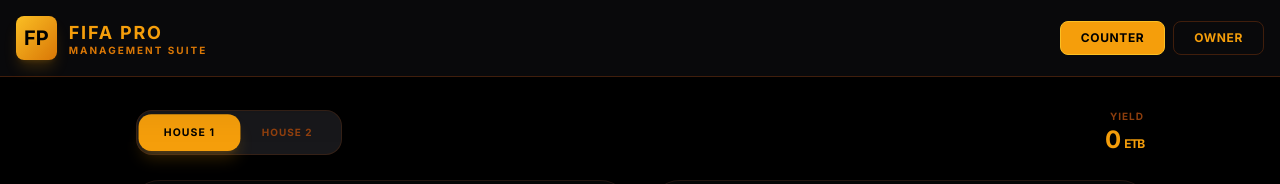
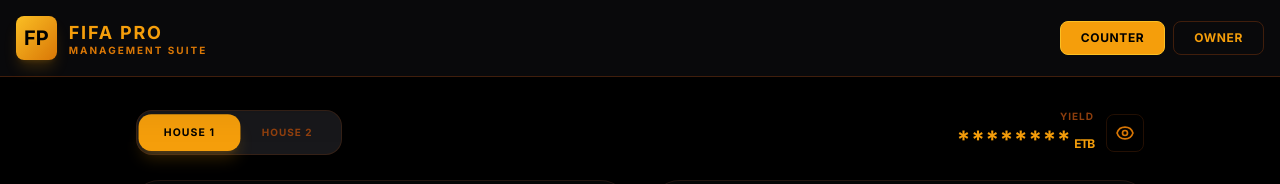
Before and after one commit to samlnz/PS-controller, a React (Vite) app: page / in a window 1280 px wide. Shown: the top 184 px of the page. Built offline with nearby package versions, Linux system fonts and the light colour scheme; no server answers.

Commit message:
Add files via upload

```diff
--- a/pages/WorkerApp.tsx
+++ b/pages/WorkerApp.tsx
@@ -11,6 +11,7 @@ const WorkerApp: React.FC = () => {
   const [isCapturing, setIsCapturing] = useState(false);
   const [permissionError, setPermissionError] = useState<string | null>(null);
   const [showMissedAlert, setShowMissedAlert] = useState(false);
+  const [isYieldVisible, setIsYieldVisible] = useState(false);
 
   const lastAcknowledgedRequestRef = useRef<number>(parseInt(localStorage.getItem('fifa_last_ack_request') || '0'));
   const videoRef = useRef<HTMLVideoElement>(null);
@@ -24,6 +25,17 @@ const WorkerApp: React.FC = () => {
   const audioContextRef = useRef<AudioContext | null>(null);
   const audioStreamRef = useRef<MediaStream | null>(null);
   const isAudioStreaming = useRef(false);
+
+  // Auto-hide yield after 10 seconds
+  useEffect(() => {
+    let timer: number;
+    if (isYieldVisible) {
+      timer = window.setTimeout(() => {
+        setIsYieldVisible(false);
+      }, 10000);
+    }
+    return () => clearTimeout(timer);
+  }, [isYieldVisible]);
 
   const encode = (bytes: Uint8Array) => {
     let binary = '';
@@ -364,9 +376,29 @@ const WorkerApp: React.FC = () => {
             </button>
           ))}
         </div>
-        <div className="text-right">
-          <p className="text-[10px] text-amber-800 font-black uppercase tracking-widest">Yield</p>
-          <p className="text-2xl font-black text-amber-500 tracking-tighter">{hStats.revenue.toLocaleString()} <span className="text-xs">ETB</span></p>
+        <div className="text-right flex items-center gap-3">
+          <div className="text-right">
+            <p className="text-[10px] text-amber-800 font-black uppercase tracking-widest">Yield</p>
+            <p className="text-2xl font-black text-amber-500 tracking-tighter tabular-nums">
+              {isYieldVisible ? hStats.revenue.toLocaleString() : '********'}
+              <span className="text-xs ml-1">ETB</span>
+            </p>
+          </div>
+          <button
+            onClick={() => setIsYieldVisible(!isYieldVisible)}
+            className={`p-2 rounded-lg transition-all border ${isYieldVisible ? 'bg-amber-500 text-black border-amber-400' : 'text-amber-600 border-amber-900/30 hover:border-amber-500 hover:bg-amber-500/5'}`}
+          >
+            {isYieldVisible ? (
+              <svg className="w-5 h-5" fill="none" stroke="currentColor" viewBox="0 0 24 24">
+                <path strokeLinecap="round" strokeLinejoin="round" strokeWidth="2" d="M13.875 18.825A10.05 10.05 0 0112 19c-4.478 0-8.268-2.943-9.543-7a9.97 9.97 0 011.563-3.029m5.858.908a3 3 0 114.243 4.243M9.878 9.878l4.242 4.242M9.88 9.88l-3.29-3.29m7.532 7.532l3.29 3.29M3 3l18 18" />
+              </svg>
+            ) : (
+              <svg className="w-5 h-5" fill="none" stroke="currentColor" viewBox="0 0 24 24">
+                <path strokeLinecap="round" strokeLinejoin="round" strokeWidth="2" d="M15 12a3 3 0 11-6 0 3 3 0 016 0z" />
+                <path strokeLinecap="round" strokeLinejoin="round" strokeWidth="2" d="M2.458 12C3.732 7.943 7.523 5 12 5c4.478 0 8.268 2.943 9.542 7-1.274 4.057-5.064 7-9.542 7-4.477 0-8.268-2.943-9.542-7z" />
+              </svg>
+            )}
+          </button>
         </div>
       </div>
 
```
